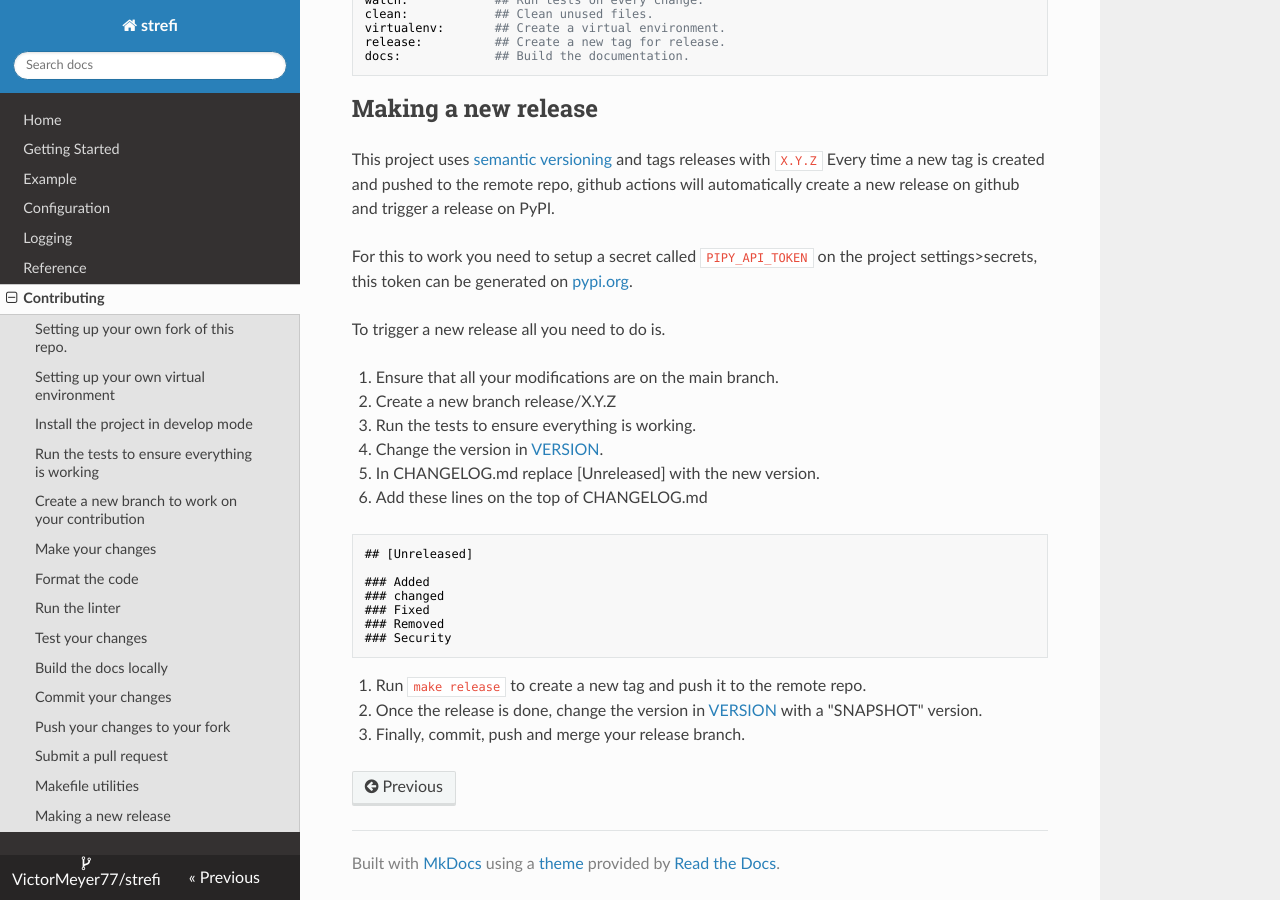
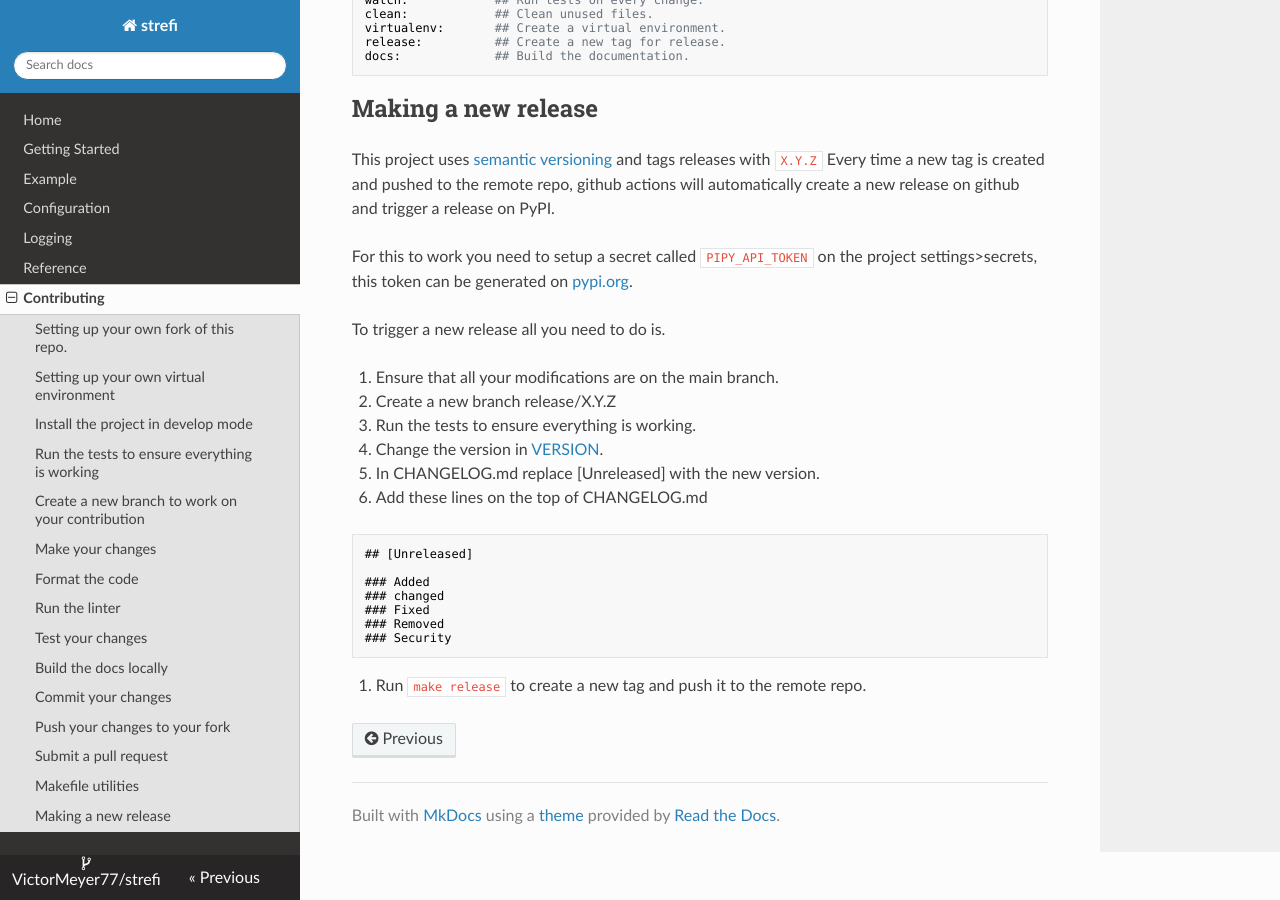
Before and after one commit to VictorMeyer77/strefi, an MkDocs documentation site: the page built from docs/contributing.md, in a window 1280 px wide and 900 px high, scrolled down 2226 px. Built offline with MkDocs 1.6.1, drawn with Linux system fonts in a browser that asks for light colours; nearby versions of some CDN libraries.

Commit message:
build: rollback on snapshot version

````diff
--- a/docs/contributing.md
+++ b/docs/contributing.md
@@ -119,5 +119,3 @@ To trigger a new release all you need to do is.
 ### Security
 ```
 7. Run `make release` to create a new tag and push it to the remote repo.
-8. Once the release is done, change the version in [VERSION](https://github.com/VictorMeyer77/strefi/blob/main/strefi/VERSION) with a "SNAPSHOT" version.
-9. Finally, commit, push and merge your release branch.
````
Also changed, not shown: 1 other file.
